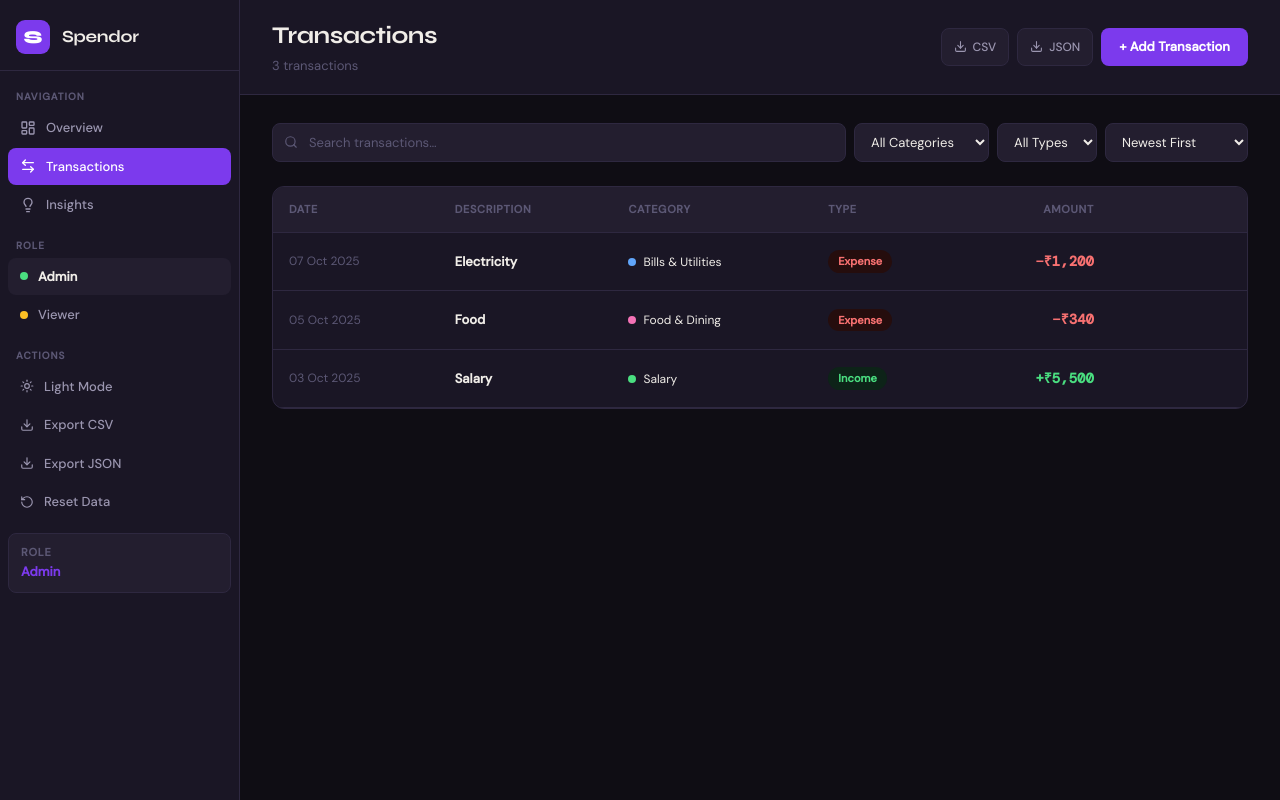
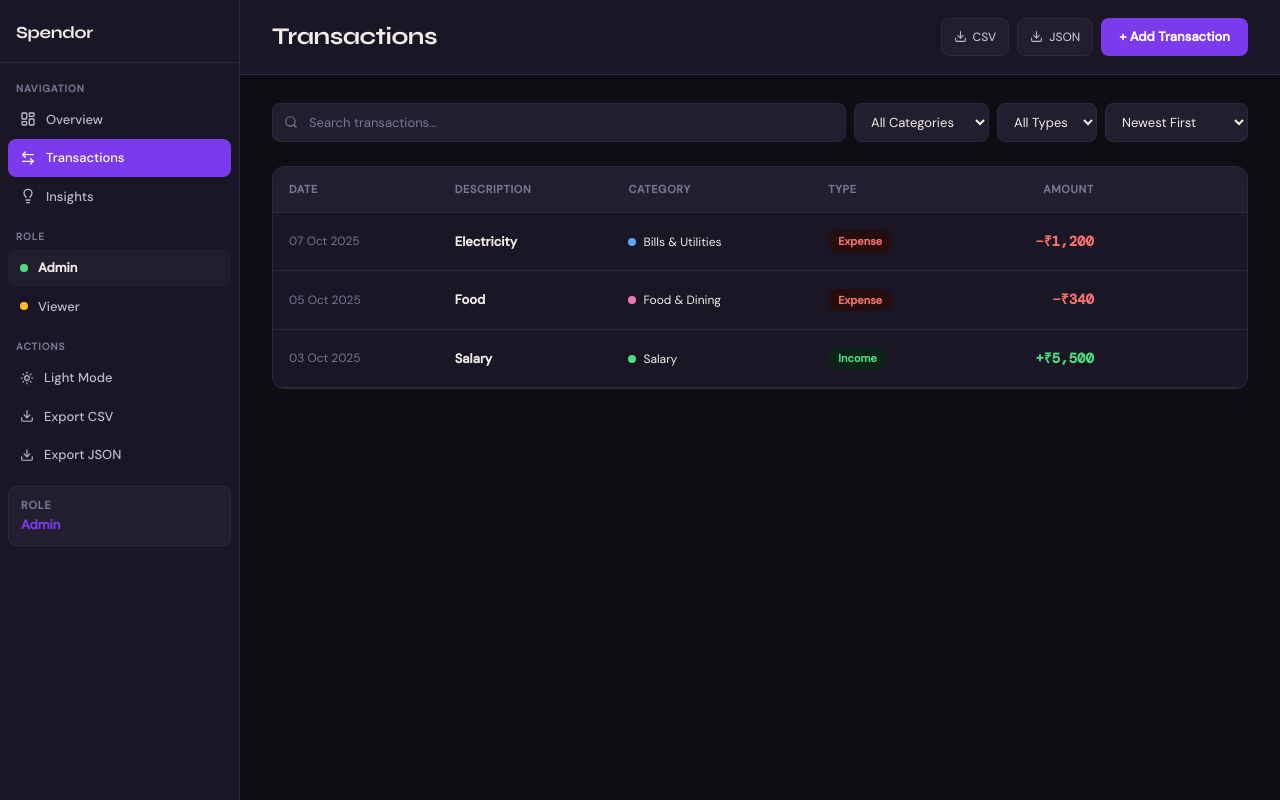
Before and after one commit to Dyukta/spendor, a React (Vite) app: page /transactions in a window 1280 px wide. Built offline with nearby package versions, Linux system fonts and the light colour scheme.

Commit message:
updated ui

```diff
--- a/src/components/Layout/Header.jsx
+++ b/src/components/Layout/Header.jsx
@@ -3,7 +3,6 @@ export default function Header({ title, subtitle, actions }) {
     <header className="header">
       <div>
         <h1 className="display">{title}</h1>
-        {subtitle && <p className="text-muted">{subtitle}</p>}
       </div>
       {actions && <div className="header-actions">{actions}</div>}
     </header>
--- a/src/components/Layout/Sidebar.jsx
+++ b/src/components/Layout/Sidebar.jsx
@@ -1,9 +1,8 @@
 import { NavLink } from 'react-router-dom'
-import { LayoutDashboard, ArrowLeftRight, Lightbulb, Sun, Moon, Download, RotateCcw } from 'lucide-react'
+import { LayoutDashboard, ArrowLeftRight, Lightbulb, Sun, Moon, Download} from 'lucide-react'
 import { useTheme } from '../../context/ThemeContext'
 import { useRole } from '../../context/RoleContext'
 import { useExport } from '../../hooks/useExport'
-import { useTransactions } from '../../context/TransactionsContext'
 
 const NAV = [
   { to: '/',             icon: LayoutDashboard, label: 'Overview'     },
@@ -15,12 +14,10 @@ export default function Sidebar() {
   const { theme, toggle } = useTheme()
   const { role, switchRole, ROLES = {} } = useRole()
   const { exportCSV, exportJSON } = useExport()
-  const { resetData } = useTransactions()
 
   return (
     <aside className="sidebar">
       <div className="sidebar-brand">
-        <div className="logo">S</div>
         <strong>Spendor</strong>
       </div>
 
@@ -62,10 +59,6 @@ export default function Sidebar() {
         </button>
         <button className="nav-item" onClick={exportCSV}><Download size={14} />Export CSV</button>
         <button className="nav-item" onClick={exportJSON}><Download size={14} />Export JSON</button>
-        <button className="nav-item danger"
-          onClick={() => window.confirm('Reset all data?') && resetData()}>
-          <RotateCcw size={14} />Reset Data
-        </button>
       </div>
 
       <div className="sidebar-role-card">
--- a/src/index.css
+++ b/src/index.css
@@ -1,12 +1,8 @@
-/* ─────────────────────────────
-   DESIGN TOKENS  — DARK DEFAULT
-──────────────────────────── */
 :root {
   --font-display: 'Syne', sans-serif;
   --font-body:    'DM Sans', sans-serif;
   --font-mono:    'DM Mono', monospace;
 
-  /* dark palette (default) */
   --bg-base:        #0f0d14;
   --bg-surface:     #1a1625;
   --bg-surface-alt: #231e2f;
@@ -14,8 +10,8 @@
   --border:         #2e2840;
 
   --text-primary:   #f0ede8;
-  --text-secondary: #9b96b0;
-  --text-muted:     #5c5875;
+  --text-secondary: #bebacf;
+  --text-muted:     #7a7594;
 
   --accent:    #7c3aed;
   --accent-fg: #ffffff;
@@ -260,16 +256,6 @@ tr:hover .row-actions { opacity: 1; }
   padding: 20px 16px 16px;
   border-bottom: 1px solid var(--border);
   margin-bottom: 8px;
-}
-.sidebar-brand .logo {
-  width: 34px; height: 34px;
-  background: var(--accent);
-  color: #fff;
-  display: flex; align-items: center; justify-content: center;
-  border-radius: 9px;
-  font-family: var(--font-display);
-  font-size: 18px; font-weight: 800;
-  flex-shrink: 0;
 }
 .sidebar-brand strong {
   font-family: var(--font-display);
--- a/src/pages/Transactions.jsx
+++ b/src/pages/Transactions.jsx
@@ -50,7 +50,7 @@ export default function Transactions() {
         />
         {!permissions.canAdd && (
           <div className="viewer-notice">
-            Viewing as <strong>Viewer</strong> — switch to Admin in the sidebar to make changes.
+            Viewing as <strong>Viewer</strong> : switch to Admin in the sidebar to make changes.
           </div>
         )}
       </div>
```
Also changed, not shown: src/components/Feedback/Loader.jsx (deleted, +0 -7 lines).
